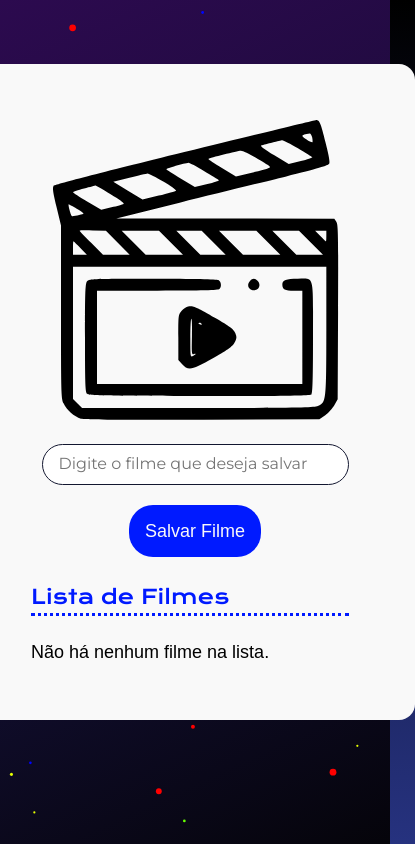
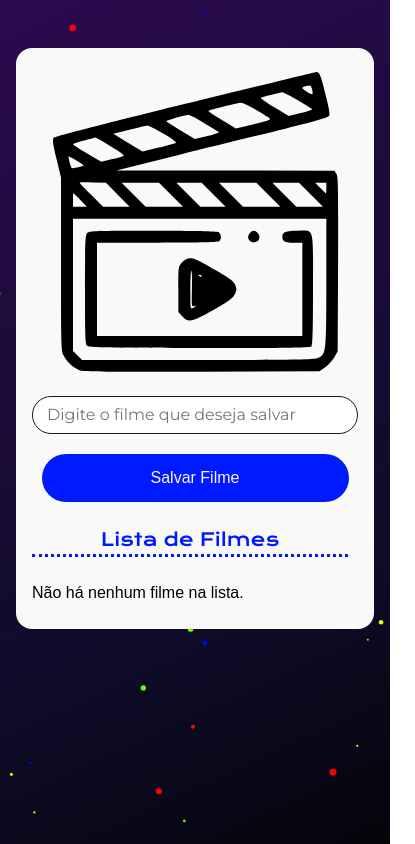
Before and after one commit to joaoramoslucas/PagSaveMovies, a plain HTML site: page index.html in a window 390 px wide. Shown: the whole page, 415 px wide, since content can reach past the window. Drawn offline with nearby package versions, Linux system fonts and the light colour scheme; a web font is replaced by a local one.

Commit message:
Second Commit

```diff
--- a/styles.css
+++ b/styles.css
@@ -16,12 +16,11 @@
 
 body {
     height: 100vh;
-    background-repeat: no-repeat;
-    background: var(--degrade-azul);
-
+    background: var(--degrade-azul) no-repeat;
     display: flex;
     align-items: center;
     flex-direction: column;
+    padding: 16px;
 }
 
 main {
@@ -32,8 +31,9 @@ main {
     display: flex;
     flex-direction: column;
 
-    width: 440px;
-    padding: 56px;
+    width: 100%;
+    max-width: 440px;
+    padding: 32px 24px;
 
     align-items: center;
     border-radius: 16px;
@@ -45,12 +45,14 @@ h2 {
     line-height: 32px;
     color: var(--cor-primaria);
     font-family: var(--fonte-titulo);
+    text-align: center;
 }
 
 hr {
     border: none;
     margin-bottom: 24px;
     border-bottom: 3px dotted var(--cor-primaria);
+    width: 100%;
 }
 
 p {
@@ -62,7 +64,7 @@ p {
 }
 
 .input-item {
-    width: 307px;
+    width: 100%;
     display: block;
     padding: 12px 16px;
     border-radius: 24px;
@@ -86,6 +88,8 @@ p {
     color: var(--neutro);
     font-family: var(--fonte-texto);
     background-color: var(--cor-primaria);
+    width: 100%;
+    max-width: 307px;
 }
 
 form {
@@ -93,12 +97,14 @@ form {
     display: flex;
     align-items: center;
     flex-direction: column;
+    width: 100%;
 }
 
 .lista-item-container {
     gap: 10px;
     display: flex;
     align-items: center;
+    flex-wrap: wrap;
 }
 
 .delete-item-icon {
@@ -108,13 +114,13 @@ form {
     transition: transform 0.2s ease-in-out;
 }
 
-
 .delete-item-icon:hover {
     transform: scale(1.1);
 }
 
 ul {
     list-style-type: none;
+    width: 100%;
 }
 
 .input-checkbox {
@@ -193,3 +199,52 @@ ul {
     height: 100%;
     position: fixed;
 }
+
+/* --------------------------- */
+/* RESPONSIVIDADE PARA MOBILE */
+/* --------------------------- */
+@media (max-width: 480px) {
+    h2 {
+        font-size: 18px;
+        line-height: 28px;
+    }
+
+    p {
+        font-size: 16px;
+    }
+
+    .input-item {
+        font-size: 14px;
+        padding: 10px 14px;
+    }
+
+    .button-item {
+        font-size: 16px;
+        padding: 12px 14px;
+    }
+
+    main {
+        margin-top: 32px;
+        padding: 24px 16px;
+    }
+
+    .checkbox-customizado {
+        width: 18px;
+        height: 18px;
+    }
+
+    .checked::after {
+        width: 4px;
+        height: 12px;
+    }
+
+    .container-lista {
+        max-height: 250px;
+    }
+
+    .delete-item-icon,
+    .edit-item-icon {
+        width: 20px;
+        height: 20px;
+    }
+}
```
